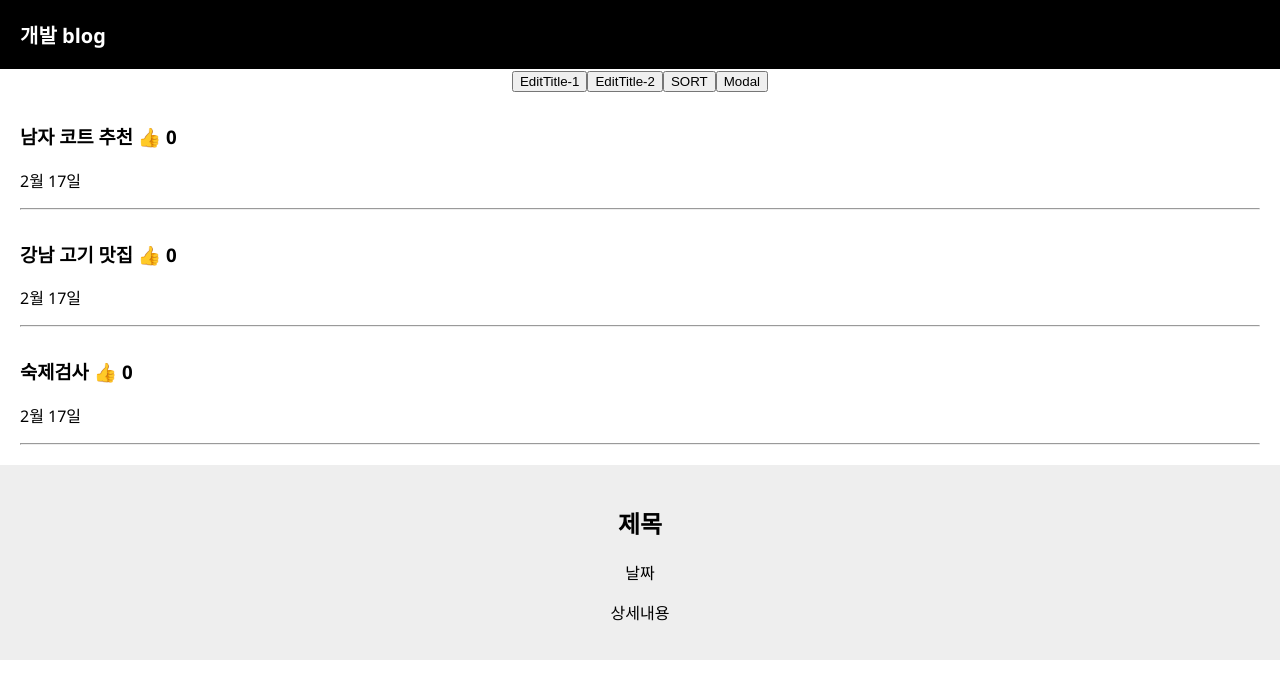
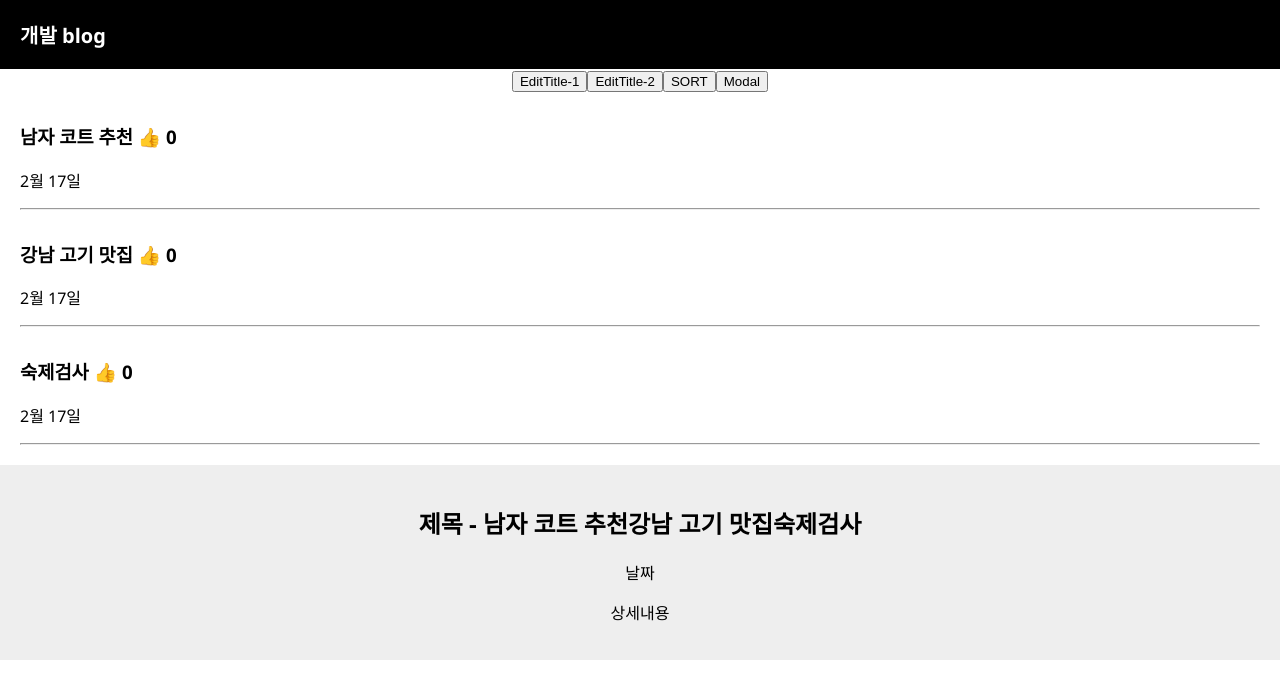
Before and after one commit to namomo/curs, a React (Create React App) app in the folder react-coding-apple/blog/: page / in a window 1280 px wide. Both pictures are taken after a click on the button "Modal". Shown: the top 698 px of the page. Built offline with nearby package versions, Linux system fonts and the light colour scheme.

Commit message:
react-coding-apple 애플코딩 리액트
* props : 자식이 부모의 state를 가져다쓰고 싶을 때

```diff
--- a/react-coding-apple/blog/src/App.js
+++ b/react-coding-apple/blog/src/App.js
@@ -69,7 +69,7 @@ function App() {
 
       {
         modal === true
-        ? <Modal></Modal>
+        ? <Modal title={title}></Modal>
         : null
 
       }
@@ -78,10 +78,10 @@ function App() {
   );
 }
 
-function Modal() {
+function Modal(props) {
   return (
     <div className="modal">
-      <h2>제목</h2>
+      <h2>제목 - {props.title}</h2>
       <p>날짜</p>
       <p>상세내용</p>
     </div>
```
